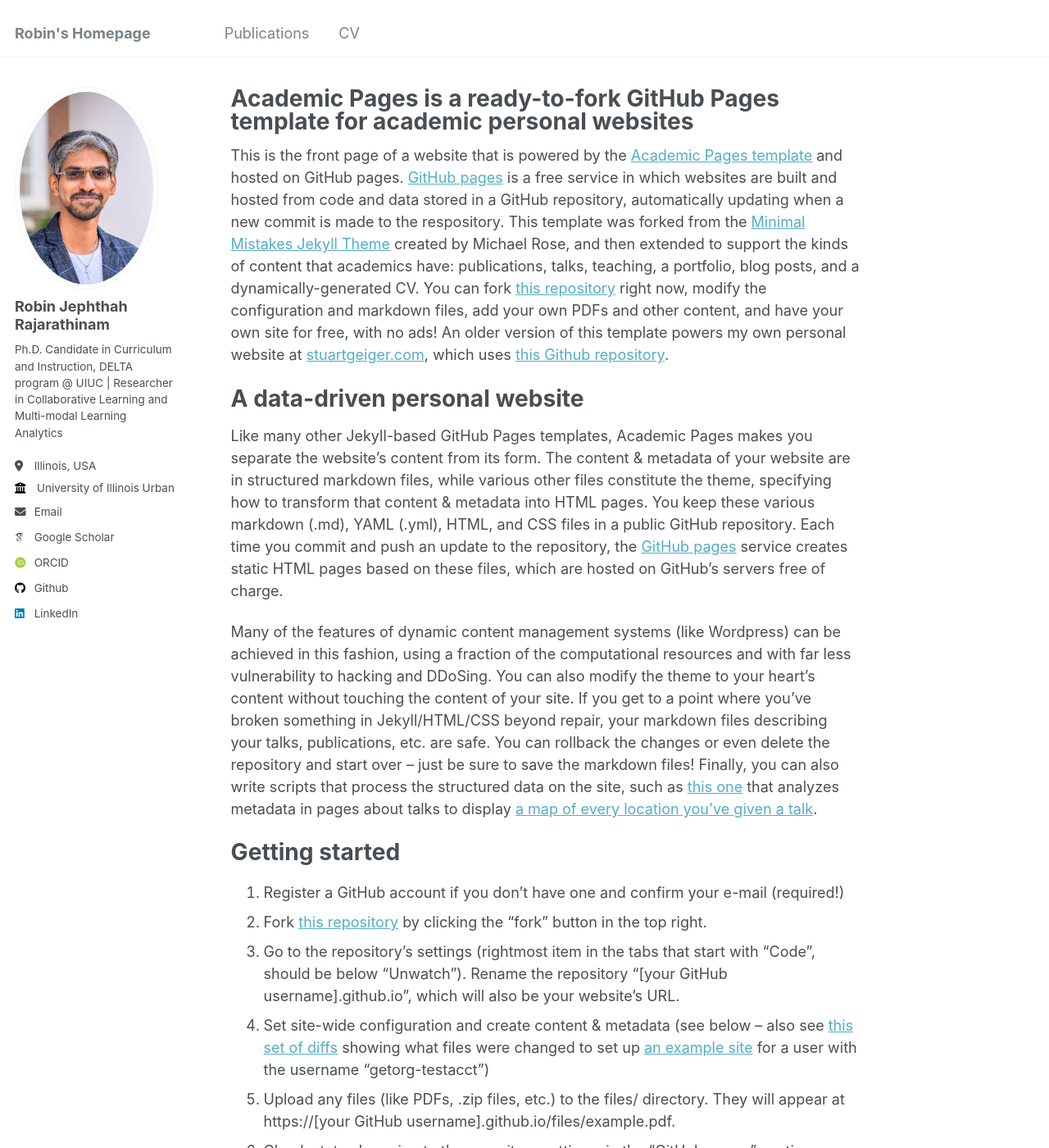
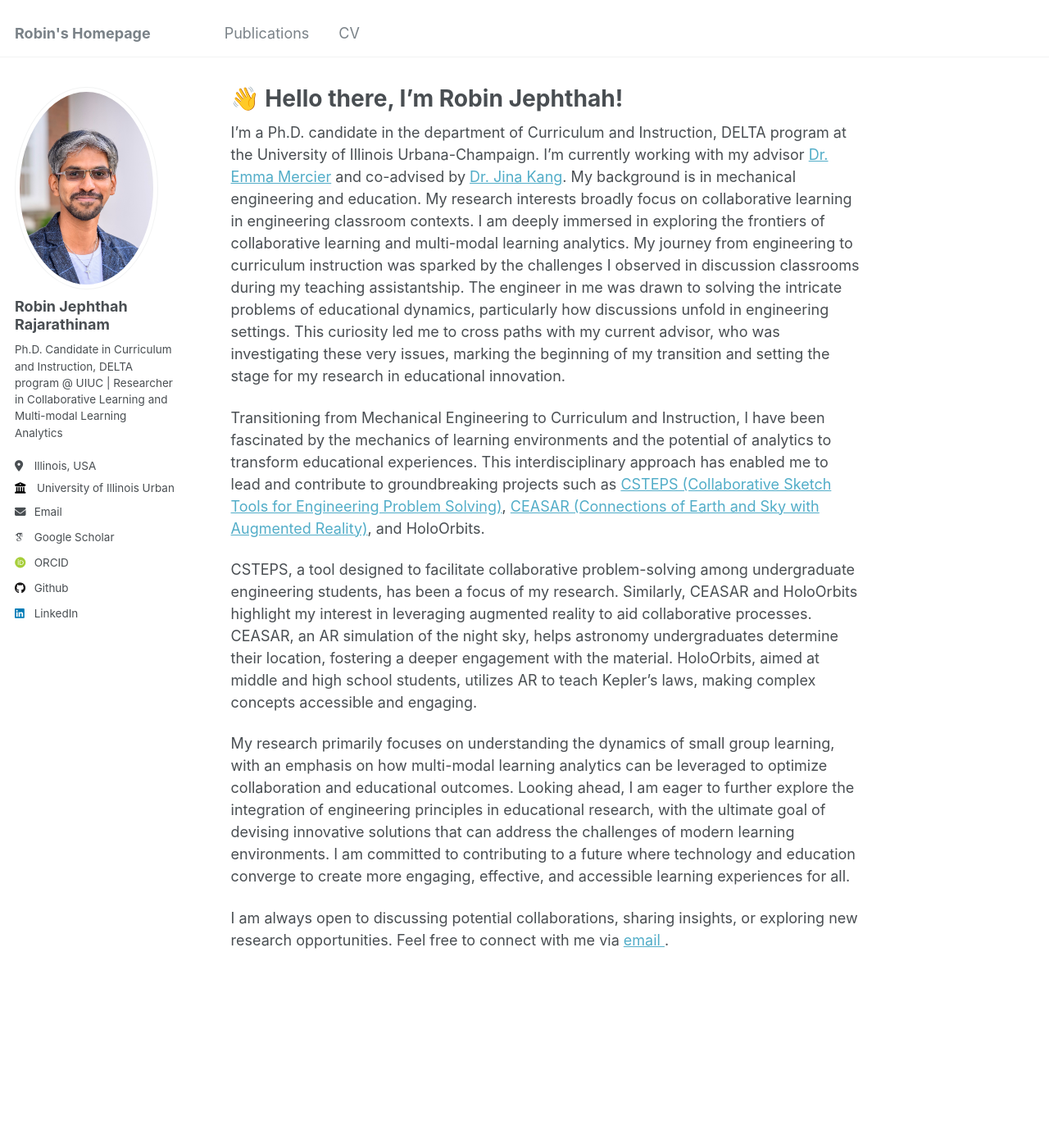
Before and after one commit to rjrthnm2/rjrthnm2.github.io, a Jekyll site: the page built from _pages/about.md, in a window 1280 px wide and 1400 px high. Shown: the whole window at 82% size. Built offline with Jekyll 4.4.1, drawn with Linux system fonts in a browser that asks for light colours; some web fonts are replaced; some of the changed text lies outside the part shown.

Commit message:
Updated landing page

```diff
--- a/_pages/about.md
+++ b/_pages/about.md
@@ -1,49 +1,18 @@
 ---
 permalink: /
-title: "Academic Pages is a ready-to-fork GitHub Pages template for academic personal websites"
+title: "👋 Hello there, I'm Robin Jephthah!"
 author_profile: true
 redirect_from:
   - /about/
   - /about.html
 ---
 
-This is the front page of a website that is powered by the [Academic Pages template](https://github.com/academicpages/academicpages.github.io) and hosted on GitHub pages. [GitHub pages](https://pages.github.com) is a free service in which websites are built and hosted from code and data stored in a GitHub repository, automatically updating when a new commit is made to the respository. This template was forked from the [Minimal Mistakes Jekyll Theme](https://mmistakes.github.io/minimal-mistakes/) created by Michael Rose, and then extended to support the kinds of content that academics have: publications, talks, teaching, a portfolio, blog posts, and a dynamically-generated CV. You can fork [this repository](https://github.com/academicpages/academicpages.github.io) right now, modify the configuration and markdown files, add your own PDFs and other content, and have your own site for free, with no ads! An older version of this template powers my own personal website at [stuartgeiger.com](http://stuartgeiger.com), which uses [this Github repository](https://github.com/staeiou/staeiou.github.io).
+I'm a Ph.D. candidate in the department of Curriculum and Instruction, DELTA program at the University of Illinois Urbana-Champaign. I'm currently working with my advisor [Dr. Emma Mercier](https://education.illinois.edu/faculty/emma-mercier) and co-advised by [Dr. Jina Kang](https://education.illinois.edu/faculty/jina-kang). My background is in mechanical engineering and education. My research interests broadly focus on collaborative learning in engineering classroom contexts. I am deeply immersed in exploring the frontiers of collaborative learning and multi-modal learning analytics. My journey from engineering to curriculum instruction was sparked by the challenges I observed in discussion classrooms during my teaching assistantship. The engineer in me was drawn to solving the intricate problems of educational dynamics, particularly how discussions unfold in engineering settings. This curiosity led me to cross paths with my current advisor, who was investigating these very issues, marking the beginning of my transition and setting the stage for my research in educational innovation.
 
-A data-driven personal website
-======
-Like many other Jekyll-based GitHub Pages templates, Academic Pages makes you separate the website's content from its form. The content & metadata of your website are in structured markdown files, while various other files constitute the theme, specifying how to transform that content & metadata into HTML pages. You keep these various markdown (.md), YAML (.yml), HTML, and CSS files in a public GitHub repository. Each time you commit and push an update to the repository, the [GitHub pages](https://pages.github.com/) service creates static HTML pages based on these files, which are hosted on GitHub's servers free of charge.
+Transitioning from Mechanical Engineering to Curriculum and Instruction, I have been fascinated by the mechanics of learning environments and the potential of analytics to transform educational experiences. This interdisciplinary approach has enabled me to lead and contribute to groundbreaking projects such as [CSTEPS (Collaborative Sketch Tools for Engineering Problem Solving)](https://www.colearnlab.org/csteps), [CEASAR (Connections of Earth and Sky with Augmented Reality)](https://emit.education.illinois.edu/projects/ceasar), and HoloOrbits.
 
-Many of the features of dynamic content management systems (like Wordpress) can be achieved in this fashion, using a fraction of the computational resources and with far less vulnerability to hacking and DDoSing. You can also modify the theme to your heart's content without touching the content of your site. If you get to a point where you've broken something in Jekyll/HTML/CSS beyond repair, your markdown files describing your talks, publications, etc. are safe. You can rollback the changes or even delete the repository and start over -- just be sure to save the markdown files! Finally, you can also write scripts that process the structured data on the site, such as [this one](https://github.com/academicpages/academicpages.github.io/blob/master/talkmap.ipynb) that analyzes metadata in pages about talks to display [a map of every location you've given a talk](https://academicpages.github.io/talkmap.html).
+CSTEPS, a tool designed to facilitate collaborative problem-solving among undergraduate engineering students, has been a focus of my research. Similarly, CEASAR and HoloOrbits highlight my interest in leveraging augmented reality to aid collaborative processes. CEASAR, an AR simulation of the night sky, helps astronomy undergraduates determine their location, fostering a deeper engagement with the material. HoloOrbits, aimed at middle and high school students, utilizes AR to teach Kepler's laws, making complex concepts accessible and engaging.
 
-Getting started
-======
-1. Register a GitHub account if you don't have one and confirm your e-mail (required!)
-1. Fork [this repository](https://github.com/academicpages/academicpages.github.io) by clicking the "fork" button in the top right.
-1. Go to the repository's settings (rightmost item in the tabs that start with "Code", should be below "Unwatch"). Rename the repository "[your GitHub username].github.io", which will also be your website's URL.
-1. Set site-wide configuration and create content & metadata (see below -- also see [this set of diffs](http://archive.is/3TPas) showing what files were changed to set up [an example site](https://getorg-testacct.github.io) for a user with the username "getorg-testacct")
-1. Upload any files (like PDFs, .zip files, etc.) to the files/ directory. They will appear at https://[your GitHub username].github.io/files/example.pdf.
-1. Check status by going to the repository settings, in the "GitHub pages" section
+My research primarily focuses on understanding the dynamics of small group learning, with an emphasis on how multi-modal learning analytics can be leveraged to optimize collaboration and educational outcomes. Looking ahead, I am eager to further explore the integration of engineering principles in educational research, with the ultimate goal of devising innovative solutions that can address the challenges of modern learning environments. I am committed to contributing to a future where technology and education converge to create more engaging, effective, and accessible learning experiences for all.
 
-Site-wide configuration
-------
-The main configuration file for the site is in the base directory in [_config.yml](https://github.com/academicpages/academicpages.github.io/blob/master/_config.yml), which defines the content in the sidebars and other site-wide features. You will need to replace the default variables with ones about yourself and your site's github repository. The configuration file for the top menu is in [_data/navigation.yml](https://github.com/academicpages/academicpages.github.io/blob/master/_data/navigation.yml). For example, if you don't have a portfolio or blog posts, you can remove those items from that navigation.yml file to remove them from the header.
-
-Create content & metadata
-------
-For site content, there is one markdown file for each type of content, which are stored in directories like _publications, _talks, _posts, _teaching, or _pages. For example, each talk is a markdown file in the [_talks directory](https://github.com/academicpages/academicpages.github.io/tree/master/_talks). At the top of each markdown file is structured data in YAML about the talk, which the theme will parse to do lots of cool stuff. The same structured data about a talk is used to generate the list of talks on the [Talks page](https://academicpages.github.io/talks), each [individual page](https://academicpages.github.io/talks/2012-03-01-talk-1) for specific talks, the talks section for the [CV page](https://academicpages.github.io/cv), and the [map of places you've given a talk](https://academicpages.github.io/talkmap.html) (if you run this [python file](https://github.com/academicpages/academicpages.github.io/blob/master/talkmap.py) or [Jupyter notebook](https://github.com/academicpages/academicpages.github.io/blob/master/talkmap.ipynb), which creates the HTML for the map based on the contents of the _talks directory).
-
-**Markdown generator**
-
-I have also created [a set of Jupyter notebooks](https://github.com/academicpages/academicpages.github.io/tree/master/markdown_generator
-) that converts a CSV containing structured data about talks or presentations into individual markdown files that will be properly formatted for the Academic Pages template. The sample CSVs in that directory are the ones I used to create my own personal website at stuartgeiger.com. My usual workflow is that I keep a spreadsheet of my publications and talks, then run the code in these notebooks to generate the markdown files, then commit and push them to the GitHub repository.
-
-How to edit your site's GitHub repository
-------
-Many people use a git client to create files on their local computer and then push them to GitHub's servers. If you are not familiar with git, you can directly edit these configuration and markdown files directly in the github.com interface. Navigate to a file (like [this one](https://github.com/academicpages/academicpages.github.io/blob/master/_talks/2012-03-01-talk-1.md) and click the pencil icon in the top right of the content preview (to the right of the "Raw | Blame | History" buttons). You can delete a file by clicking the trashcan icon to the right of the pencil icon. You can also create new files or upload files by navigating to a directory and clicking the "Create new file" or "Upload files" buttons.
-
-Example: editing a markdown file for a talk
-![Editing a markdown file for a talk](/images/editing-talk.png)
-
-For more info
-------
-More info about configuring Academic Pages can be found in [the guide](https://academicpages.github.io/markdown/). The [guides for the Minimal Mistakes theme](https://mmistakes.github.io/minimal-mistakes/docs/configuration/) (which this theme was forked from) might also be helpful.
+I am always open to discussing potential collaborations, sharing insights, or exploring new research opportunities. Feel free to connect with me via [email ](rjrthnm2@illinois.edu).
```
Also changed, not shown: images/profile.png (deleted).
